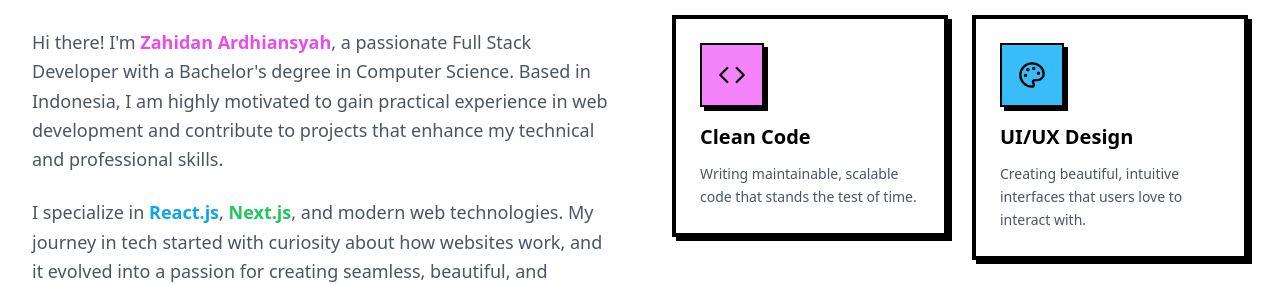
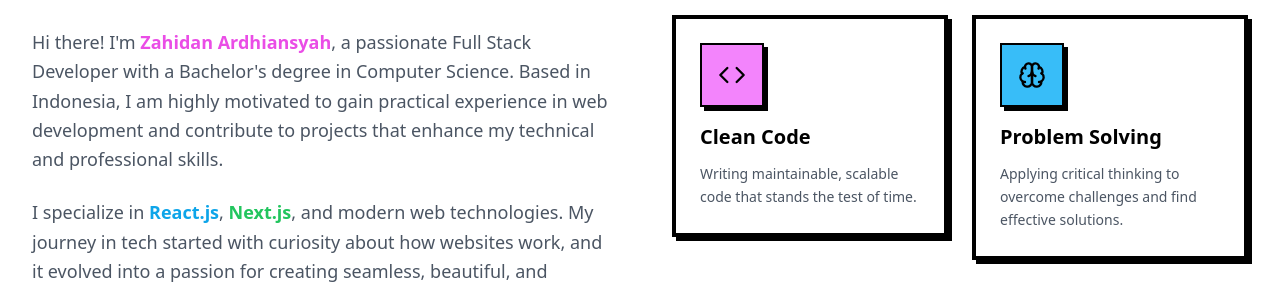
Before and after one commit to Grandvill/portofolio-web, a React (Vite) app: page / in a window 1280 px wide. Shown: the part 960-1244 px from the top of the page. Built offline with nearby package versions, Linux system fonts and the light colour scheme.

Commit message:
Update : features problem solving in About component

```diff
--- a/src/components/About.tsx
+++ b/src/components/About.tsx
@@ -1,6 +1,6 @@
 import { motion } from 'framer-motion';
 import { useInView } from 'react-intersection-observer';
-import { Code, Palette, Users, Zap } from 'lucide-react';
+import { Brain, Code, Palette, Users, Zap } from 'lucide-react';
 
 export default function About() {
   const [ref, inView] = useInView({
@@ -16,9 +16,9 @@ export default function About() {
       color: 'bg-primary-400',
     },
     {
-      icon: Palette,
-      title: 'UI/UX Design',
-      description: 'Creating beautiful, intuitive interfaces that users love to interact with.',
+      icon: Brain,
+      title: 'Problem Solving',
+      description: 'Applying critical thinking to overcome challenges and find effective solutions.',
       color: 'bg-accent-400',
     },
     {
```
